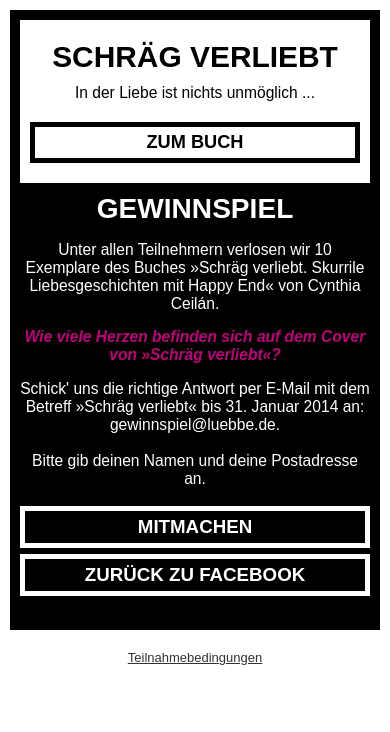
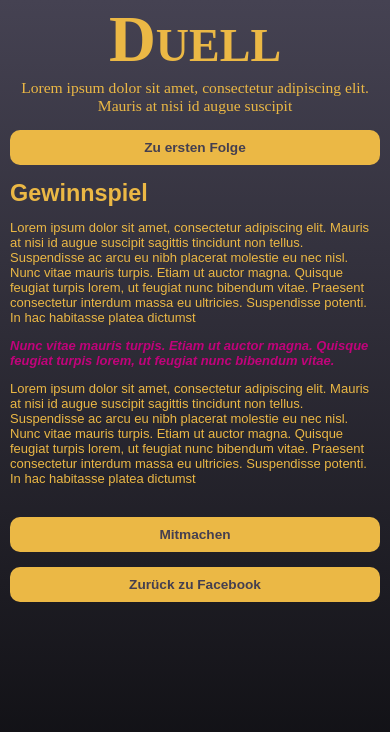
Before and after one commit to norsin/indridason, a PHP site: page /mobile/game.php in a window 390 px wide. Shown: the top 732 px of the page. Run offline with PHP 8.4, Linux system fonts and the light colour scheme.

Commit message:
fixing structure for mobile tab

```diff
--- a/mobile/css/frameset.css
+++ b/mobile/css/frameset.css
@@ -2,24 +2,31 @@
     margin: 0;
     font-family: "Arial", "Verdana", sans-serif;
     font-size: 13px;
-    color: #fff;
-    background: #fff;
+    color: #ebb845;
+background: #454252; /* Old browsers */
+background: -moz-linear-gradient(top,  #454252 0%, #0b0b0e 100%); /* FF3.6+ */
+background: -webkit-gradient(linear, left top, left bottom, color-stop(0%,#454252), color-stop(100%,#0b0b0e)); /* Chrome,Safari4+ */
+background: -webkit-linear-gradient(top,  #454252 0%,#0b0b0e 100%); /* Chrome10+,Safari5.1+ */
+background: -o-linear-gradient(top,  #454252 0%,#0b0b0e 100%); /* Opera 11.10+ */
+background: -ms-linear-gradient(top,  #454252 0%,#0b0b0e 100%); /* IE10+ */
+background: linear-gradient(to bottom,  #454252 0%,#0b0b0e 100%); /* W3C */
+filter: progid:DXImageTransform.Microsoft.gradient( startColorstr='#454252', endColorstr='#0b0b0e',GradientType=0 ); /* IE6-9 */
+background-attachment: fixed;
 }
 
 .button {
 	display: block;
-    background: #fff;
+	background: #ebb845;
 	width: auto;
-    margin: 20px 10px;
+	margin: 15px 0px;
 	text-align: center;
-    padding: 5px 10px;
+	padding: 10px 10px;
 	text-decoration: none !important;
 	font-weight: bolder;
-    font-size: 1.4em;
+	font-size: 1.05em;
 	font-family: sans-serif;
-    color: #000 !important;
-    text-transform: uppercase;
-    border: 5px solid #000;
+	color: #443f50 !important;
+	border-radius: 10px;
 }
 
 a img  {
@@ -40,8 +47,6 @@
     margin: 10px;
     height: 100%;
     top: 0;
-    background: #000;
-    border: 10px solid #000;
 }
 
 .header {
@@ -49,16 +54,16 @@
 width: 100% !important;
 width: inherit;
 height: auto;
-    background: #fff;
-    color: #000;
+font-family: serif;
 }
 
-.header h1.heading {
-    text-transform: uppercase;
-    margin-bottom: 0px;
+h1.heading {
+	font-variant: small-caps;
 	text-align: center;
-    font-size: 2.3em;
+	font-size: 5em;
+	margin: 0;
 	width: auto;
+	line-height: 0.9em;
 }
 
 .header h2.heading {
@@ -74,7 +79,6 @@
     width: 100% !important;
     float: left;
     min-height: 435px;
-    background: #000;
 }
 
 .content .highlight {
@@ -115,18 +119,6 @@
     width: 100%;
     margin: 3px 0px;
     float: left;
-}
-
-.content .btnRow .button {
-    background: #000;
-    color: #fff !important;
-    font-weight: bolder;
-    padding: 5px 10px;
-    border-color: #fff;
-    width: auto;
-    clear: both;
-    font-size: 1.2em;
-    margin: 0;
 }
 
 
--- a/mobile/game.php
+++ b/mobile/game.php
@@ -16,82 +16,25 @@
         <meta property="og:description" content="og description text" />
         <meta property="og:url" content=""/>
         <link rel="stylesheet" href="css/frameset.css">
-        <script type="text/javascript" src="js/vendor/jquery-1.8.2.min.js"></script>
-        <script type="text/javascript" src="js/main.js"></script>
         </head>
-	<body class="game">
+	<body class="home">
             <div class="wrapper">
-                <div class="header">
-                    <h1 class="heading">Schr&auml;g Verliebt</h1>
-                    <h2 class="heading">In der Liebe ist nichts unm&ouml;glich ...</h2>
-                    <a href="start.php" class="losBtn button">Zum Buch</a>
+               <div class="header">
+ 		    <h1 class="heading">Duell</h1>
+		    <h2 class="heading">Lorem ipsum dolor sit amet, consectetur adipiscing elit. Mauris at nisi id augue suscipit</h2>
+                    <a href="start.php" class="losBtn button">Zu ersten Folge</a>
                 </div>
-                <div class="content game">
-                    <h3 class="heading">GEWINNSPIEL</h3>
-                    <p>Unter allen Teilnehmern verlosen wir 10 Exemplare des Buches »Schräg verliebt. Skurrile Liebesgeschichten mit Happy End« von Cynthia Ceilán.</p><p class="highlight">Wie viele Herzen befinden sich auf dem Cover von »Schräg verliebt«?</p><p>Schick' uns die richtige Antwort per E-Mail mit dem Betreff »Schräg verliebt« bis 31. Januar 2014 an: gewinnspiel@luebbe.de.<br><br>Bitte gib deinen Namen und deine Postadresse an.</p>
+                <div class="content">
+		    <h3 class="heading">Gewinnspiel</h3>
+		    <p class="text">Lorem ipsum dolor sit amet, consectetur adipiscing elit. Mauris at nisi id augue suscipit sagittis tincidunt non tellus. Suspendisse ac arcu eu nibh placerat molestie eu nec nisl. Nunc vitae mauris turpis. Etiam ut auctor magna. Quisque feugiat turpis lorem, ut feugiat nunc bibendum vitae. Praesent consectetur interdum massa eu ultricies. Suspendisse potenti. In hac habitasse platea dictumst</p>
+<p class="text highlight"><strong>Nunc vitae mauris turpis. Etiam ut auctor magna. Quisque feugiat turpis lorem, ut feugiat nunc bibendum vitae.</strong></p>
+ <p class="text">Lorem ipsum dolor sit amet, consectetur adipiscing elit. Mauris at nisi id augue suscipit sagittis tincidunt non tellus. Suspendisse ac arcu eu nibh placerat molestie eu nec nisl. Nunc vitae mauris turpis. Etiam ut auctor magna. Quisque feugiat turpis lorem, ut feugiat nunc bibendum vitae. Praesent consectetur interdum massa eu ultricies. Suspendisse potenti. In hac habitasse platea dictumst</p>
                     <div class="btnRow">
-                        <a href="mailto:gewinnspiel@luebbe.de?subject=Schräg%20verliebt" class="backBtn button">Mitmachen</a>
-                    </div>
-                    <div class="btnRow">
-                        <a href="https://www.facebook.com/BasteiLuebbe" class="backBtn button">Zurück zu Facebook</a>
+                        <a href="mailto:facebook@luebbe.de?subject=Duell" target="_blank" class="mitmachen button fullWidth">Mitmachen</a>
+			<a href="#" target="_blank" class="back button fullWidth">Zur&uuml;ck zu Facebook</a>
                     </div>
                 </div>
-            </div>
 
-            <div class="box" id="teilnahmebox">
-                    <div id="close" class="closeBtn">x</div>
-                    <p>
-                            <u>
-                                Voraussetzung für die Teilnahme am Gewinnspiel
 
-                            </u>
-                        <br /><br />
-                            Voraussetzung für die Teilnahme am Gewinnspiel ist das Klicken auf den „Gefällt mir“-Button der Bastei Lübbe Facebook-Seite sowie eine E-Mail mit der richtigen Lösung an gewinnspiel@luebbe.de. Ausgeschlossen von der Teilnahme sind Mitarbeiter und Agenturen der Bastei Lübbe GmbH & Co. KG, sowie angeschlossener Unternehmen und deren Angehörige.
-                        <br />
-                            Die Teilnahme ist nur natürlichen Personen gestattet. Eine Sammelteilnahme (insbesondere unter Einbeziehung hierauf ausgerichteter Unternehmen) ist ausdrücklich ausgeschlossen. Teilnehmer müssen persönlich mitspielen und dürfen sich keinerlei technischer Hilfsmittel bedienen. Besteht der Verdacht, dass doch Hilfsprogramme o. ä. benutzt worden sind, behält sich der Verlag vor, die Mitspieler von der Teilnahme auszuschließen.</p>
-                        <p>
-                            <u>
-                                Gewinne
-                            </u>
-                            <br /><br />
-                            Wir verlosen unter allen richtigen Einsendungen 10 Exemplare des Buches »Schräg verliebt«.
-                        </p>
-                        <p>
-                            <u>
-                                Ermittlung der Gewinner
-                            </u>
-                            <br /><br />
-                            Die Preise werden unter allen Einsendungen verlost. Das Gewinnspiel beginnt 02.12.2013 und endet am 31.01.2014. Die Gewinner werden nach Ablauf des Gewinnspiels per E-Mail benachrichtigt. Auf die Benachrichtigung  weisen wir auf der Chronik der Facebook-Seite von Bastei Lübbe hin. Zum Abruf des Gewinns geben die Gewinner per E-Mail an gewinnspiel@luebbe.de ihren vollständigen Namen sowie ihre Adresse bekannt.
-                        </p>
-                        <p>
-                            <u>
-                                Datenschutz
-                            </u>
-                            <br /><br />
-                            <u>
-                                Nutzung von Daten durch Bastei Lübbe
-                            </u>
-                            <br /><br />
-                            Die uns übermittelten Daten werden nur für das Gewinnspiel und zur Benachrichtigung der Gewinner verwendet. Die namentliche Veröffentlichung endet nach vollständiger Beendigung und Abwicklung des Gewinnspiels. Die gespeicherten Daten werden anschließend gelöscht, soweit ein Teilnehmer nicht seine Einwilligung zur weiteren Nutzung der Daten erteilt hat.
-                        </p>
-                        <p>
-                            <u>
-                                Nutzung von Daten durch Facebook
-                            </u>
-                            <br /><br />
-                            Für unser Gewinnspiel nutzen wir die Plattform des sozialen Netzwerks facebook.com, das von der Facebook Ireland Ltd., Hanover Reach 5-7, Hanover Quay, Dublin 2 Irland, betrieben wird („Facebook“). Durch Ihre Teilnahme an diesem Gewinnspiel ist es nicht auszuschließen, dass Facebook Kenntnis über Ihre IP-Adresse erlangt. Alle weiteren Daten, die im Rahmen dieses Gewinnspiels erfasst werden, werden nicht an Facebook oder andere Dritte weitergegeben. Zweck und Umfang der Datenerhebung und die weitere Verarbeitung und Nutzung der Daten durch Facebook sowie ihre diesbezüglichen Rechte und Einstellungsmöglichkeiten zum Schutz Ihrer Privatsphäre entnehmen Sie bitte den Datenschutzhinweisen von Facebook: http://www.facebook.com/policy.php
-                        </p>
-                        <p>
-                            <u>
-                                Freistellung von Facebook
-                            </u>
-                            <br /><br />
-                            Der Rechtsweg ist ausgeschlossen. Veranstalter des Gewinnspiels ist allein die Bastei Lübbe AG. Das Gewinnspiel steht in keiner Verbindung zu Facebook und wird in keiner Weise von Facebook gesponsert, unterstützt oder organisiert. Mit der Teilnahme am Gewinnspiel akzeptieren die Teilnehmer die vorstehenden Bedingungen.
-                        </p>
-                        <p><div class="closeBtn" id="close2">x</div></p>
-                </div>
-
-            </div>
-            <div id="teilnahme">Teilnahmebedingungen</div>
 	</body>
 </html>
--- a/mobile/index.php
+++ b/mobile/index.php
@@ -7,9 +7,9 @@
 |up\.browser|up\.link|vodafone|wap|webos|wireless|xda|xoom|zte)/i",$useragent))
 
 {
-header( 'Location: https://f-bilandia.de/luebbe/schraeg_verliebt/mobile/start.php' );
+header( 'Location: https://f-bilandia.de/luebbe/indridason/mobile/start.php' );
 } else {
-header( 'Location: https://f-bilandia.de/luebbe/schraeg_verliebt/fangate.php' );
+header( 'Location: https://f-bilandia.de/luebbe/indridason/index.php' );
 }
 
 ?>
```
Also changed, not shown: mobile/start.php (+7 -13 lines). Lines whose indentation alone changed are shown as unchanged.
